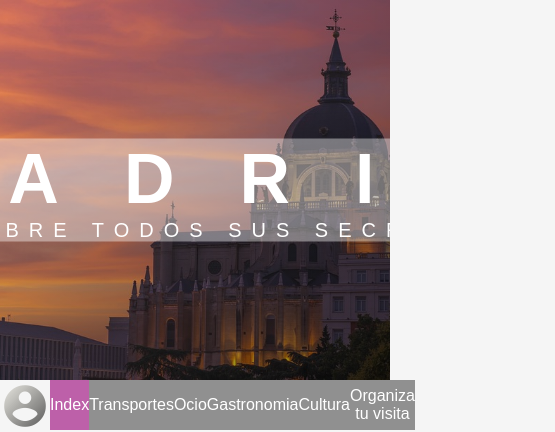
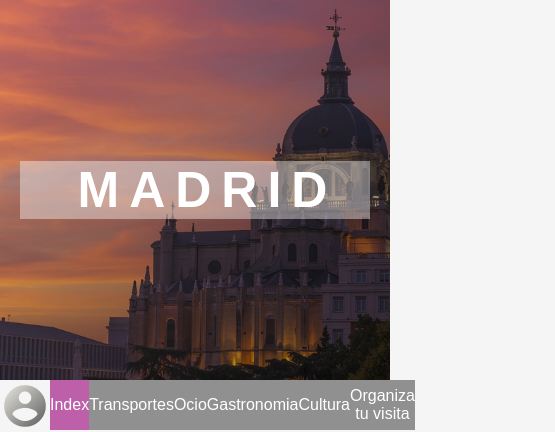
Before and after one commit to EquipoJavier/Proyecto-react, a React (Create React App) app: page / in a window 390 px wide. Shown: the top 432 px of the page, 555 px wide, since content can reach past the window. Built offline with nearby package versions, Linux system fonts and the light colour scheme; data requests are answered from the project's data file.

Commit message:
Fixed header's responsive design

```diff
--- a/src/components/Cultura/sass/base/_typography.scss
+++ b/src/components/Cultura/sass/base/_typography.scss
@@ -1,40 +1,3 @@
-// Para estilos relacionados con las fuentes de toda la página (tipo fuente, tamaño, etc)
-
-body {
-    font-size: $default-font-size;
-    font-family:sans-serif;
+.header_cultura--text-box {
+  background-color: rgba(255, 255, 255, 0.3);
 }
-
-.heading_index-primary{
-    text-transform: uppercase;
-    color: rgb(255, 255, 255);
-
-    &--main{
-        display: block;
-        font-weight: 700;
-        letter-spacing: 6.5rem;
-        font-size: 7rem;
-        padding-left: 5rem;
-
-        // @include respond(phone) {
-        //     letter-spacing: 1rem;
-        // }
-
-    }
-
-    &--sub{
-        display: block;
-        font-weight: 500;
-        letter-spacing: 1rem;
-        font-size: 2rem;
-
-        // @include respond(phone) {
-        //     letter-spacing: .5rem;
-        // }
-
-    }
-}
-
-.header_cultura--text-box{
-    background-color: rgba(255, 255, 255, 0.3);
-}
--- a/src/components/Cultura/sass/main.scss
+++ b/src/components/Cultura/sass/main.scss
@@ -1,12 +1,8 @@
-// Aquí meter sólo @import de otros archivos scss
-//@import "abstracts/functions";
-// @import "abstracts/mixins";
 @import "./abstracts/variables";
 
 @import "./base/animations";
 @import "./base/base";
 @import "./base/typography";
-// @import "base/utilities";
 
 @import "../Boton/button";
 @import "../Carrusel/carrusel";
@@ -20,12 +16,6 @@
 @import "../Video/bg-video";
 
 @import "./pages/cultura";
-@import "./pages/home";
-
-// @import "layout/footer";
-// @import "layout/header";
-// @import "layout/menu";
 @import "./layout/grid";
 
-
-@import url('https://fonts.googleapis.com/css?family=Lobster');
+@import url("https://fonts.googleapis.com/css?family=Lobster");
--- a/src/components/Header/header.scss
+++ b/src/components/Header/header.scss
@@ -1,65 +1,78 @@
 .header_index {
   background-color: rgb(189, 189, 192);
   height: 45vh;
-    background-image:linear-gradient(to right bottom, rgba(255, 255, 255, 0.1), rgba(7, 7, 7, 0.5)),url('../Recursos/img/fondo-header.jpg');
+  background-image: linear-gradient(
+      to right bottom,
+      rgba(255, 255, 255, 0.1),
+      rgba(7, 7, 7, 0.5)
+    ),
+    url("../Recursos/img/fondo-header.jpg");
   background-size: cover;
   background-position: center;
   position: relative;
-
-
-    @media (max-width:900px) {
-        -webkit-clip-path: polygon(0 0, 100% 0, 100% 85vh, 0 100%);
-        clip-path: polygon(0 0, 100% 0, 100% 85vh, 0 100%);
-    }
-
+  display: flex;
+  align-items: center;
+  justify-content: center;
 
   &--text-box {
     position: absolute;
-        top: 50%;
-        left: 50%;
-        transform: translate(-50%, -50%);
-        text-align: center;
+    background-color: rgba(255, 255, 255, 0.3);
+    width: 70rem;
+
+    @media (max-width: 800px) {
+      width: 35rem;
+    }
+
+    @media (max-width: 350px) {
+      width: 25rem;
+    }
   }
 }
 
-  .heading_index-primary{
+.heading_index-primary {
   text-transform: uppercase;
   color: rgb(255, 255, 255);
+  display: flex;
+  flex-direction: column;
+  text-align: center;
 
-    &--main{
-        display: block;
-        font-weight: 700;
-        letter-spacing: 3vw;
-        font-size: 6rem;
-        padding-left: 5rem;
+  &--main {
+    letter-spacing: 2rem;
+    font-size: 5rem;
+    margin-left: 2.5rem;
 
-        @media (max-width:600px) {
+    @media (max-width: 600px) {
       letter-spacing: 1rem;
     }
     &#gastronomia {
       color: rgb(129, 15, 0);
       -webkit-text-stroke: 2px black;
     }
-    }
 
-
-    &--sub{
-        display: block;
-        font-weight: 500;
-        letter-spacing: 1rem;
-        font-size: 2rem;
-
-        @media (max-width:600px) {
-            letter-spacing: .5rem;
-        }
-
+    @media (max-width: 350px) {
+      font-size: 3rem;
     }
   }
 
-.header_index--text-box{
+  &--sub {
+    font-weight: 500;
+    font-size: 2rem;
+    letter-spacing: 1rem;
+
+    @media (max-width: 600px) {
+      letter-spacing: 0.5rem;
+    }
+
+    @media (max-width: 527px) {
+      display: none;
+    }
+  }
+}
+
+.header_index--text-box {
   background-color: rgba(255, 255, 255, 0.4);
 }
-.heading_cultura-primary{
+.heading_cultura-primary {
   text-transform: uppercase;
   color: rgb(255, 255, 255);
   display: block;
@@ -68,7 +81,3 @@
   font-size: 7rem;
   padding-left: 5rem;
 }
-
-.header_cultura--text-box{
-    background-color: rgba(255, 255, 255, 0.3);
-}
```
Also changed, not shown: src/components/Cultura/sass/pages/_home.scss (deleted). Lines whose indentation alone changed are shown as unchanged.
